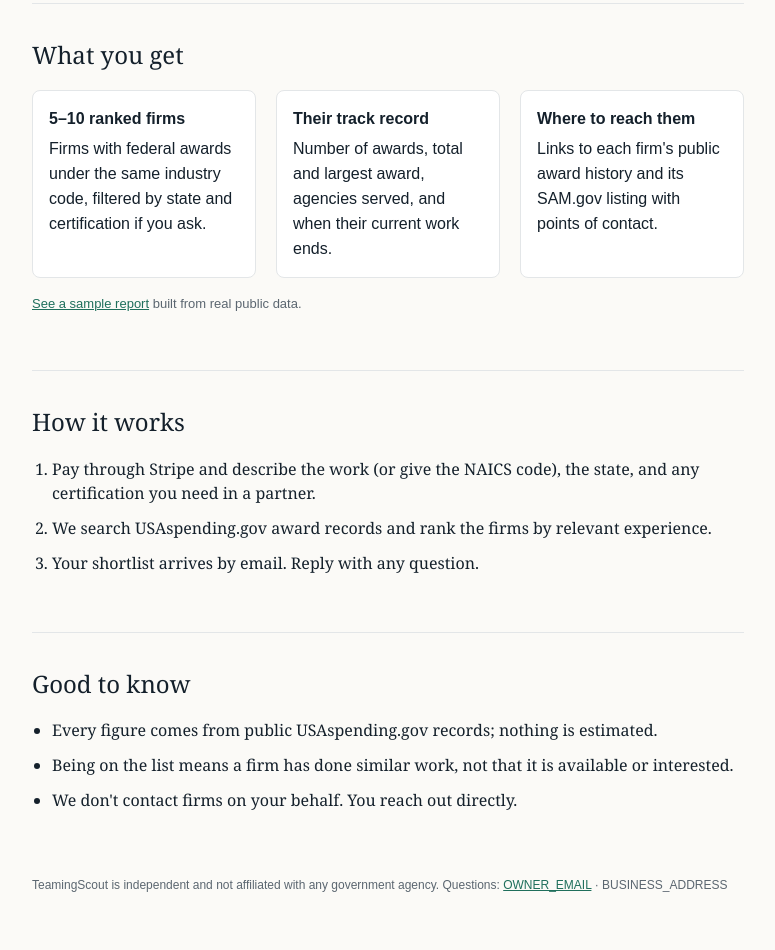
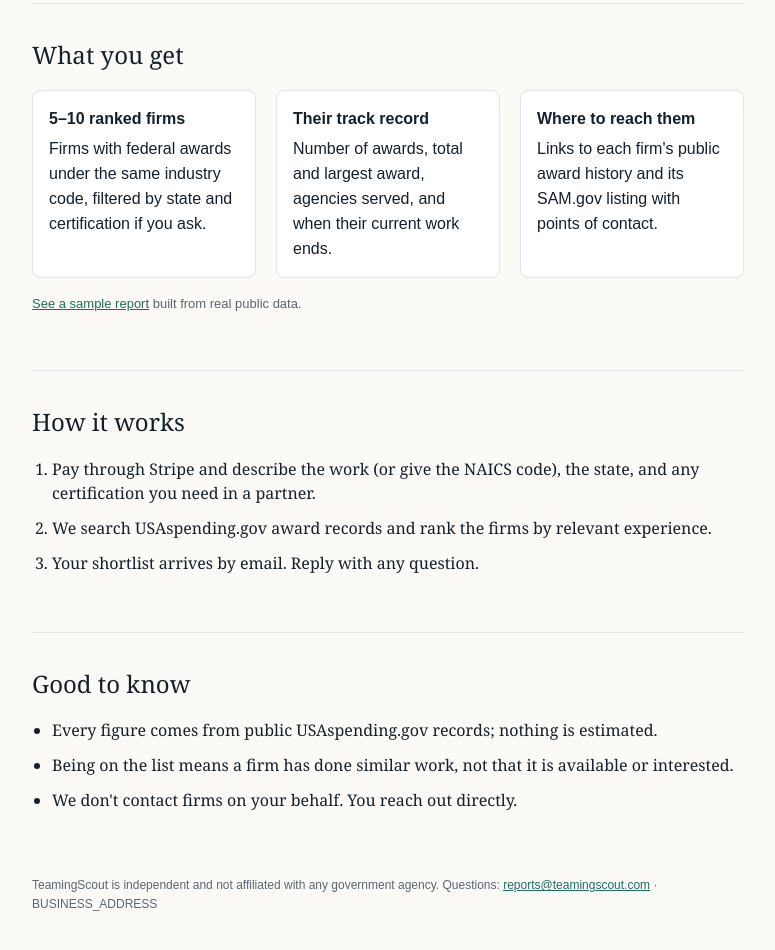
Before and after one commit to hunter7league-oss/scout, a plain HTML site: page docs/index.html in a window 1280 px wide. Shown: the part 544-1494 px from the top of the page, without its empty margins (252-1027 px from the left). Drawn offline with Linux system fonts and the light colour scheme.

Commit message:
Add contact email to the website
Co-Authored-By: Claude Opus 5.5 <noreply@anthropic.com>
Claude-Session: https://claude.ai/code/session_01GS4oqzXbrPCPKoQnpkEzmx

```diff
--- a/docs/index.html
+++ b/docs/index.html
@@ -67,7 +67,7 @@
 
   <footer>
     TeamingScout is independent and not affiliated with any government agency.
-    Questions: <a href="mailto:OWNER_EMAIL">OWNER_EMAIL</a> · BUSINESS_ADDRESS
+    Questions: <a href="mailto:reports@teamingscout.com">reports@teamingscout.com</a> · BUSINESS_ADDRESS
   </footer>
 </div>
 </body>
```
